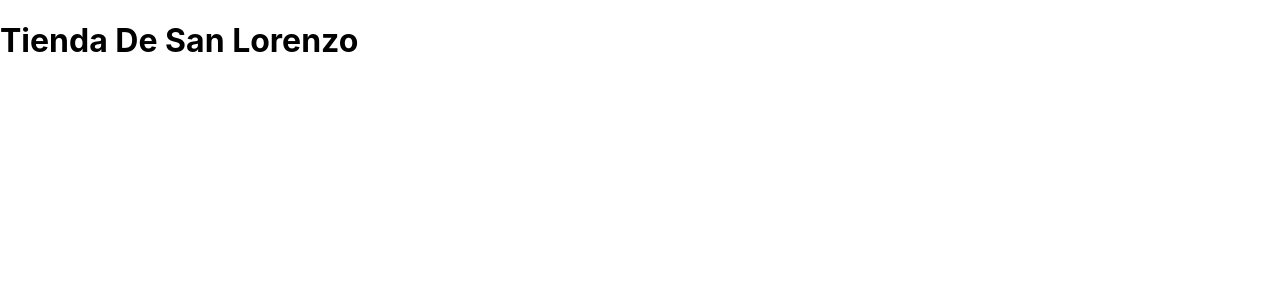
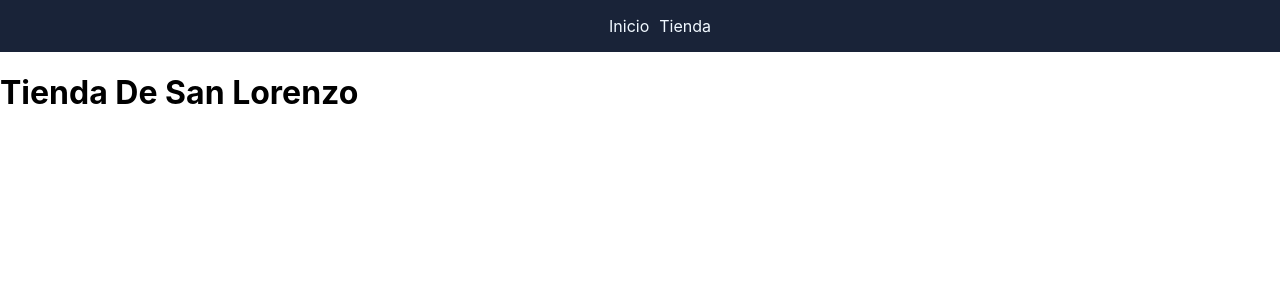
Before and after one commit to IsaiasRG/app-react, a React (Create React App) app: page / in a window 1280 px wide. Shown: the top 300 px of the page. Built offline with nearby package versions, Linux system fonts and the light colour scheme.

Commit message:
exporte mi navbar

```diff
--- a/src/App.js
+++ b/src/App.js
@@ -4,8 +4,10 @@ import Titulo from './components/Titulo/Titulo';
 function App() {
   return (
     <body>
+
+      <NavBar />
       <Titulo />
-      <NavBar />
+
     </body>
   );
 }
--- a/src/components/NavBar/NavBar.js
+++ b/src/components/NavBar/NavBar.js
@@ -1,4 +1,6 @@
-export const NavBar = () => {
+const NavBar = () => {
+
+  return (
         <nav id="naveg">
           <ul className="lista-nav">
             <li><a href="./index.html" className="links active">Inicio</a></li>
@@ -7,6 +9,8 @@ export const NavBar = () => {
 
         </nav>
 
+  )
+
 };
 
 export default NavBar;
```
